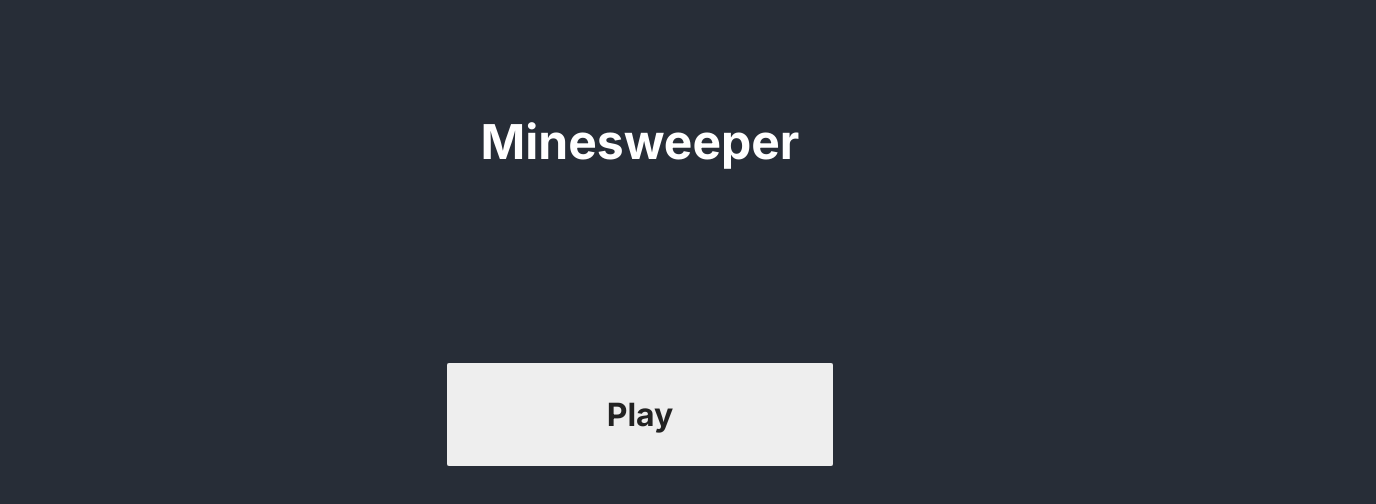
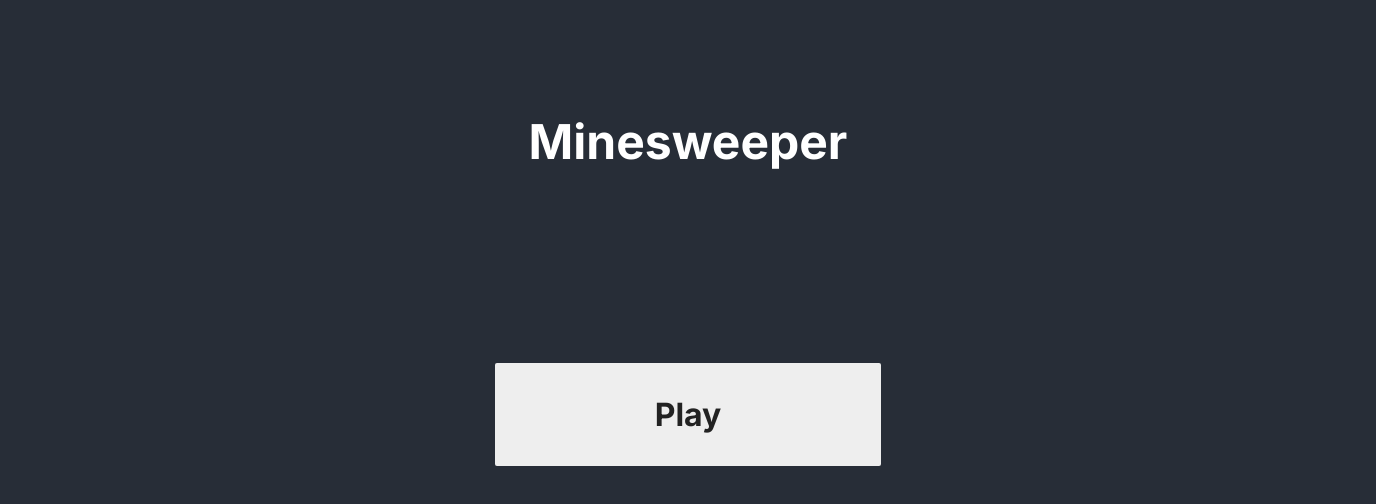
Before and after one commit to bozgen/minesweeper-web, a React (Create React App) app: page / in a window 1280 px wide. Shown: the top 504 px of the page, 1376 px wide, since content can reach past the window. Built offline with nearby package versions, Linux system fonts and the light colour scheme.

Commit message:
small style changes

```diff
--- a/src/index.css
+++ b/src/index.css
@@ -1,6 +1,8 @@
 @import url('https://fonts.googleapis.com/css2?family=Inter:wght@400;500;600;700&display=swap');
 
 body{
+    width: 100%;
+    height: 100%;
     margin: 0;
     font-family: Inter, sans-serif;
     background: #272D37;
@@ -139,7 +141,7 @@
     }
     header > h1{
         font-size: 1.5rem;
-        margin: 5rem auto 1rem;
+        margin: 2rem auto 1rem;
     }
     .play-btn{
         padding: 2rem 5rem;
```
